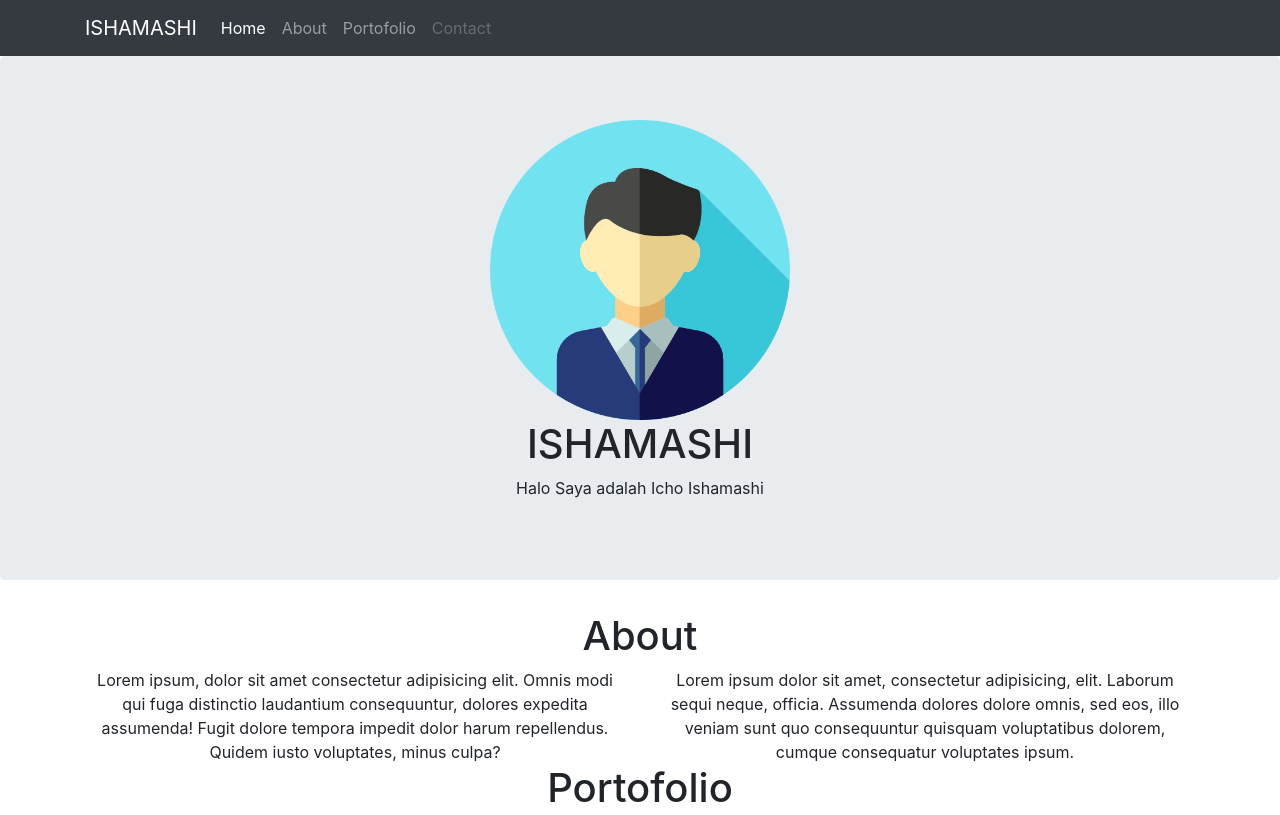
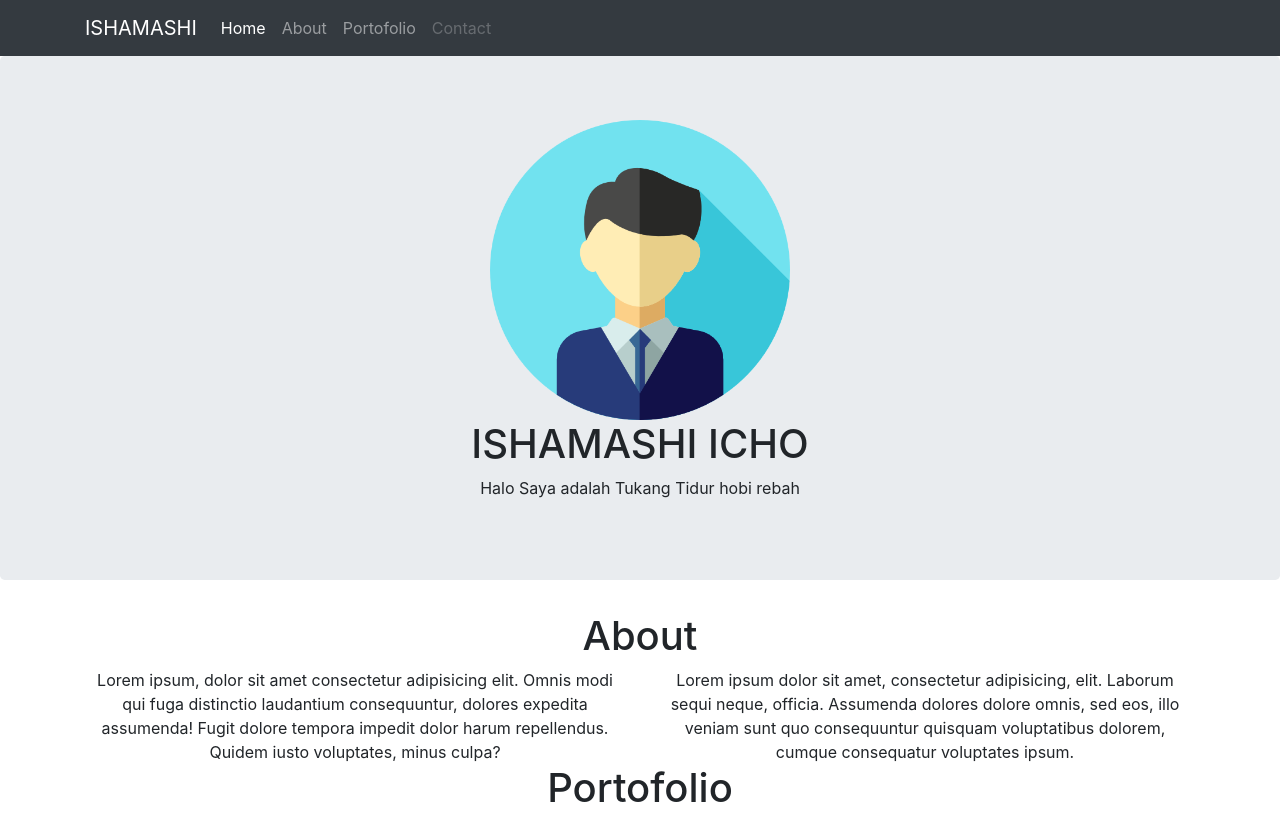
Before and after one commit to ishamashi/portofolio_trash, a plain HTML site: page index.html in a window 1280 px wide. Shown: the top 815 px of the page. Drawn offline with nearby package versions, Linux system fonts and the light colour scheme.

Commit message:
Ubah Index

```diff
--- a/index.html
+++ b/index.html
@@ -37,8 +37,8 @@
     <div class="jumbotron">
         <div class="container text-center">
           <img src="img/profile1.png" width="300" alt="">
-          <h1>ISHAMASHI</h1>
-          <p>Halo Saya adalah Icho Ishamashi</p>
+          <h1>ISHAMASHI ICHO</h1>
+          <p>Halo Saya adalah Tukang Tidur hobi rebah</p>
         </div>
     </div>
     <div class="container">
```
